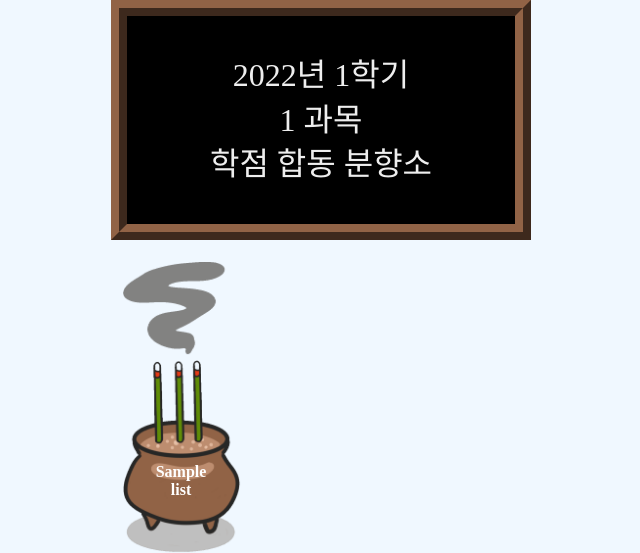
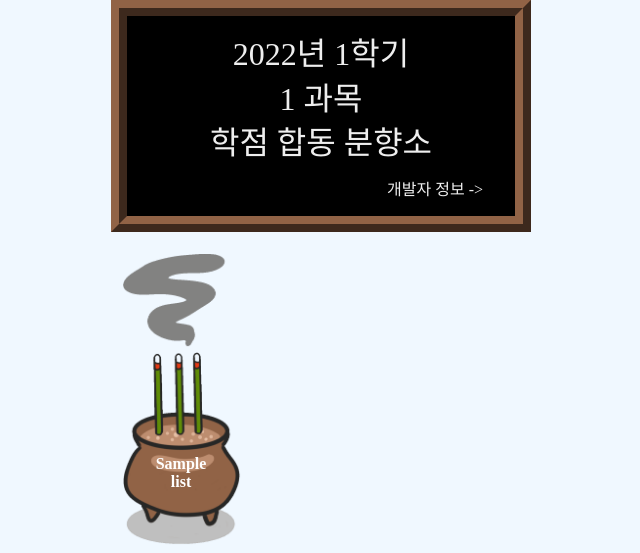
Before and after one commit to Kim-Jiseong/PrayForGrade, a Django app: template PrayForGrade/main/templates/main/home.html in a window 1280 px wide. Shown: the top 553 px of the page, without its empty margins (319-959 px from the left). Run offline with Django 4.2, Linux system fonts and the light colour scheme; the template is opened without the code that fills it: most values are stand-ins (such as "Sample title", 1, 10 or a date in 2020); some libraries are stand-ins or nearby versions; some web fonts are replaced.

Commit message:
css수정, 개발자 정보 추가

```diff
--- a/PrayForGrade/main/static/home.css
+++ b/PrayForGrade/main/static/home.css
@@ -89,10 +89,11 @@ select{
 .header{
     /* position:fixed; */
     display:flex;
+    color: #eee;
+    flex-direction: column;
     max-width: 420px;
     width: calc(100% - 2rem);
-    height: 26vh;
-    max-height: 600px;
+    height: 200px;
     background-color: black;
     text-align: center;
     justify-content: center;
@@ -104,6 +105,15 @@ select{
     color: #eee;
     font-size: 2rem;
     line-height: 140%;
+}
+.info{
+    width: 100%;
+    text-align: right;
+    margin-top: 10px;
+}
+.info span{
+    cursor: pointer;
+    padding-right: 2rem;
 }
 .yb{
     width: 100%;
--- a/PrayForGrade/main/templates/main/home.html
+++ b/PrayForGrade/main/templates/main/home.html
@@ -3,14 +3,29 @@
 {% block content %}
 <link rel="stylesheet" href="{% static 'home.css' %}" type="text/css"/>
 <div class="detailContainer"></div>
-<div class="closeBtn" onclick="closeModal()">X</div>
+<div class="closeBtn">
+    <div class="closeBtnContent" onclick="closeModal()">
+        X
+    </div>
+</div>
 <div class="header">
     <div class="title">
-        <p>
-            2022년 1학기<br/>{{ postlist | length}} 과목 <br/> 학점 합동 분향소
-        </p>
+        2022년 1학기<br/>{{ postlist | length}} 과목 <br/> 학점 합동 분향소
     </div>
+    <div class="info"><span onclick="openInfo()">개발자 정보 -></span></div>
 </div>
+<div class="infoModal">
+    <img src="{% static 'img/crying-gif.gif' %}"/><br/>
+    <div class="infoTitle"> </div>
+        <div class="infoContent">
+            <span>개발자:<br/> 김지성<br/>(고려대 영문 21, NEXT X Likelion 9기)</span>
+            <br/><span>개발자 연락처:<br/> jiseong0173@gmail.com</span>
+            <br/><span>vanilla JS + django + mysql</span>
+            <br/><span>광고 문의 대환영</span>
+        </div>
+
+</div>
+
 <div class="container">
     {% for list in postlist %}
 
@@ -108,6 +123,16 @@ function openDetail(gotpk){
     document.querySelector('.detailContainer').classList.add('detailOpen');
 
 }
+function openInfo() {
+    scrollPosition = window.pageYOffset;
+    body.style.overflow = 'hidden';
+    body.style.top = `-${scrollPosition}px`;
+    body.style.width = '100%';
+    document.querySelector('.infoModal').classList.add('openInfoModal');
+    document.querySelector('.blackBG').classList.add('blackOpen');
+    document.querySelector('.closeBtn').classList.add('openCloseBtn');
+}
+
 
 function openModal() {// 모달 오픈
   document.getElementById('writeBtn').classList.add('modal');
@@ -126,6 +151,7 @@ function closeModal() {// 모달 닫기
   document.querySelector('.detailContainer').classList.remove('detailOpen');
   document.querySelector('.blackBG').classList.remove('blackOpen');
   document.querySelector('.closeBtn').classList.remove('openCloseBtn');
+  document.querySelector('.infoModal').classList.remove('openInfoModal');
 
   body.style.removeProperty('overflow');
 //   body.style.removeProperty('position');
```
Also changed, not shown: other parts of PrayForGrade/main/static/home.css (+53 -7 lines).
